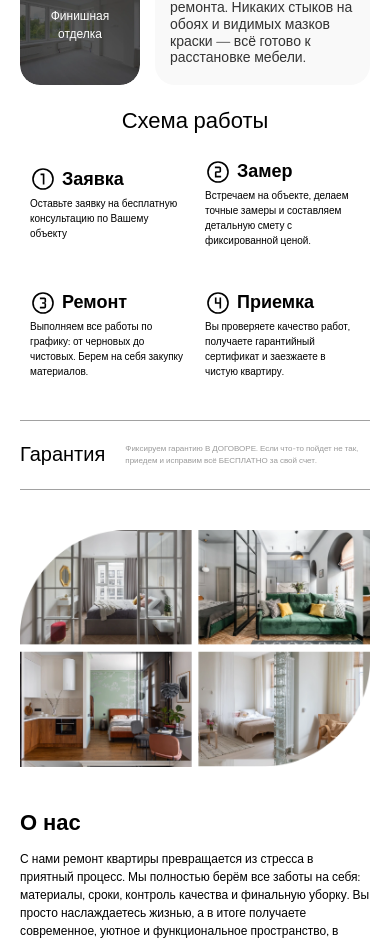
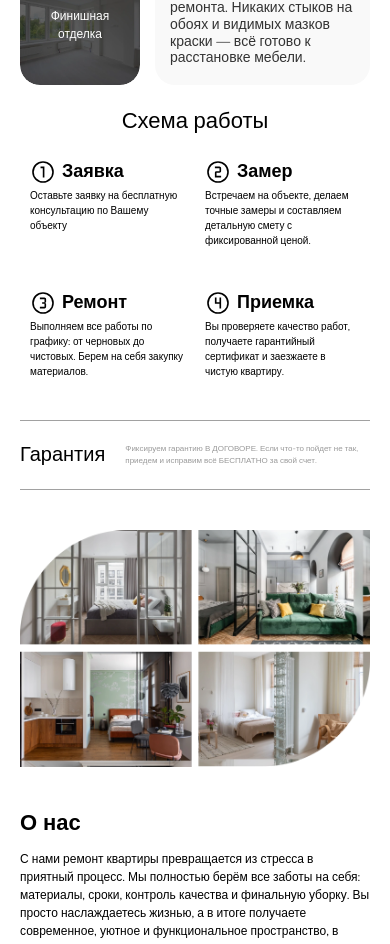
Before and after one commit to ivanvinichenko/timur, a React (Create React App) app: page / in a window 390 px wide. Shown: the part 1518-2462 px from the top of the page. Built offline with nearby package versions, Linux system fonts and the light colour scheme.

Commit message:
fix workflow items alignment

```diff
--- a/src/components/Workflow.module.scss
+++ b/src/components/Workflow.module.scss
@@ -11,6 +11,7 @@
     margin:0 auto;
     max-width:1100px;
     gap:10px;
+    align-items: stretch;
 
 
     &__item{
@@ -18,7 +19,6 @@
         max-width:200px;
         position:relative;
         justify-content: flex-start;
-        min-height: stretch;
 
         &__heading{
             font-size:$font_size_mid;
@@ -79,7 +79,7 @@
         margin:60px auto 20px auto;
     }
    .workflow_box__item{
-    max-width:stretch;
+    max-width:100%;
    }
    .workflow_box__item:after{
     left:66%;
```
